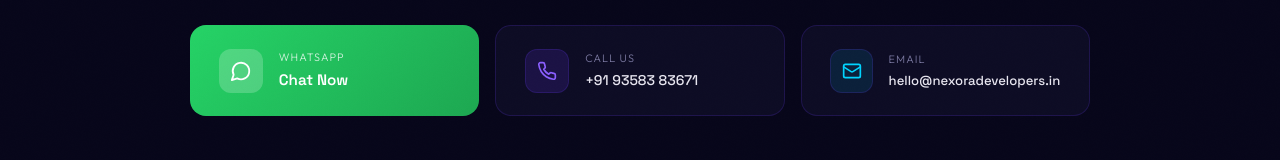
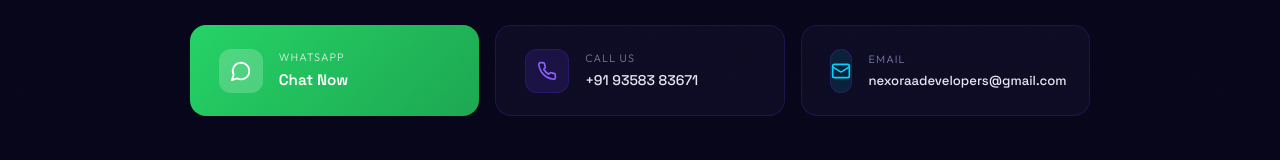
Before and after one commit to chaudharyinteriors445-web/portfolio, a React (Vite) app: page /contact in a window 1280 px wide. Shown: the part 518-678 px from the top of the page. Built offline with nearby package versions, Linux system fonts and the light colour scheme.

Commit message:
Fix Contact mail

```diff
--- a/src/components/Footer.jsx
+++ b/src/components/Footer.jsx
@@ -32,7 +32,7 @@ export default function Footer() {
           {[
             { title: 'Pages', items: [['/', 'Home'], ['/services', 'Services'], ['/about', 'About'], ['/work', 'Work'], ['/contact', 'Contact']] },
             { title: 'Services', items: [['#','Business Websites'], ['#','Landing Pages'], ['#','Portfolios'], ['#','Redesigns'], ['#','SEO & Speed']] },
-            { title: 'Contact', items: [['tel:+919358383671','+91 93583 83671'], ['mailto:hello@nexoradevelopers.in','hello@nexoradevelopers.in'], ['#','India (Remote-Friendly)']] },
+            { title: 'Contact', items: [['tel:+919358383671','+91 93583 83671'], ['mailto:nexoraadevelopers@gmail.com','nexoraadevelopers@gmail.com'], ['#','India (Remote-Friendly)']] },
           ].map(col => (
             <div key={col.title}>
               <p style={{ fontFamily: 'var(--font-ui)', fontSize: '0.72rem', letterSpacing: '0.15em', textTransform: 'uppercase', color: 'var(--violet-bright)', marginBottom: '1rem', fontWeight: 600 }}>{col.title}</p>
--- a/src/pages/Contact.jsx
+++ b/src/pages/Contact.jsx
@@ -7,7 +7,7 @@ import SectionLabel from '../components/SectionLabel'
 
 const PHONE = '+91 93583 83671'
 const PHONE_CLEAN = '919358383671'
-const EMAIL = 'hello@nexoradevelopers.in'
+const EMAIL = 'nexoraadevelopers@gmail.com'
 const WA_MSG = encodeURIComponent("Hi Nexora Developers! I'd like to discuss a web project with you.")
 
 const inputStyle = {
--- a/src/pages/Home.jsx
+++ b/src/pages/Home.jsx
@@ -295,7 +295,7 @@ export default function Home() {
             { n: 50, suf: '+', label: 'Projects Delivered', icon: TrendingUp },
             { n: 100, suf: '%', label: 'Client Satisfaction', icon: Star },
             { n: 7, suf: ' Days', label: 'Avg. Delivery', icon: Zap },
-            { n: 3, suf: ' Years', label: 'In Business', icon: Globe },
+            { n: 1, suf: ' Years', label: 'In Business', icon: Globe },
           ].map((s, i) => (
             <motion.div key={s.label}
               initial={{ opacity: 0, y: 30 }} whileInView={{ opacity: 1, y: 0 }}
--- a/src/pages/Services.jsx
+++ b/src/pages/Services.jsx
@@ -6,9 +6,9 @@ import GoldDivider from '../components/GoldDivider'
 import SectionLabel from '../components/SectionLabel'
 
 const services = [
-  { icon: Globe, title: 'Business Websites', tagline: 'Your storefront, open 24/7', desc: 'A fully custom multi-page website that makes your business look established, trustworthy, and ready to convert. Includes all key pages, mobile-first design, and WhatsApp/call integration.', features: ['Up to 6 pages', 'Mobile-first design', 'Contact form integration', 'WhatsApp & call buttons', 'Google Maps embed', 'SEO basics'], price: 'From ₹8,000', color: '#6c3aff' },
+  { icon: Globe, title: 'Business Websites', tagline: 'Your storefront, open 24/7', desc: 'A fully custom multi-page website that makes your business look established, trustworthy, and ready to convert. Includes all key pages, mobile-first design, and WhatsApp/call integration.', features: ['Up to 6 pages', 'Mobile-first design', 'Contact form integration', 'WhatsApp & call buttons', 'Google Maps embed', 'SEO basics'], price: 'From ₹10,000', color: '#6c3aff' },
   { icon: Zap, title: 'Landing Pages', tagline: 'One page. Maximum impact.', desc: 'A focused, high-converting single page built for a campaign, product launch, or service — designed to grab attention and drive a single, clear action.', features: ['Single page layout', 'Strong CTA design', 'Testimonials section', 'Lead capture form', 'Analytics integration', 'Delivered in 3–5 days'], price: 'From ₹4,000', color: '#00d4ff' },
-  { icon: Shield, title: 'Portfolio Sites', tagline: 'Show the world your best work', desc: 'Elegant personal sites for designers, photographers, coaches, and creatives. A premium online home that builds your brand and attracts the right clients.', features: ['Clean, modern design', 'Gallery / project showcase', 'Bio & skills section', 'Testimonials block', 'Social media links', 'Fully responsive'], price: 'From ₹5,500', color: '#f472b6' },
+  { icon: Shield, title: 'Portfolio Sites', tagline: 'Show the world your best work', desc: 'Elegant personal sites for designers, photographers, coaches, and creatives. A premium online home that builds your brand and attracts the right clients.', features: ['Clean, modern design', 'Gallery / project showcase', 'Bio & skills section', 'Testimonials block', 'Social media links', 'Fully responsive'], price: 'From ₹6,000', color: '#f472b6' },
   { icon: Palette, title: 'Redesigns', tagline: 'Refresh. Modernize. Impress.', desc: 'Is your website outdated or not reflecting your quality? We\'ll redesign it from scratch with a fresh, modern look that builds trust from the first second.', features: ['Full visual overhaul', 'Content restructuring', 'Improved UX flow', 'Mobile optimization', 'Performance improvements', 'Brand consistency'], price: 'From ₹6,000', color: '#fb923c' },
   { icon: BarChart, title: 'SEO & Speed', tagline: 'Get found. Load fast.', desc: 'Already have a website but it\'s slow or buried on Google? We\'ll optimize speed, structure, and on-page SEO so you rank higher and load faster.', features: ['Page speed audit', 'Image compression', 'Meta tags & keywords', 'Search Console setup', 'Sitemap & robots.txt', 'Core Web Vitals'], price: 'From ₹3,000', color: '#34d399' },
   { icon: HeadphonesIcon, title: 'Maintenance', tagline: 'We handle the tech. You handle business.', desc: 'Monthly support so your website stays updated, secure, and running perfectly. Includes content updates, bug fixes, and priority WhatsApp support.', features: ['Monthly content updates', 'Hosting management', 'Security monitoring', 'Backup & recovery', 'Bug fixes included', 'Priority WhatsApp support'], price: 'From ₹1,500/mo', color: '#a78bfa' },
```
